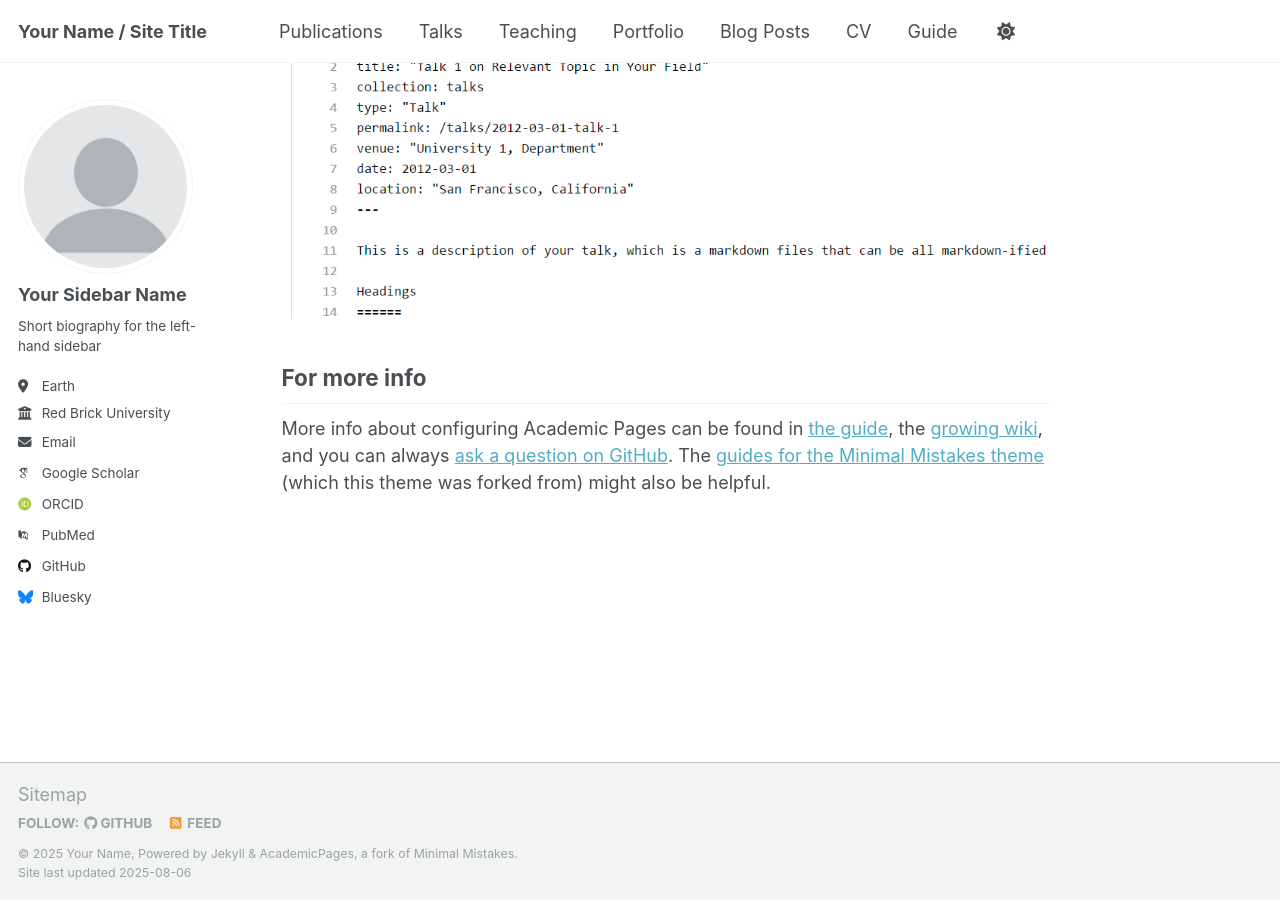
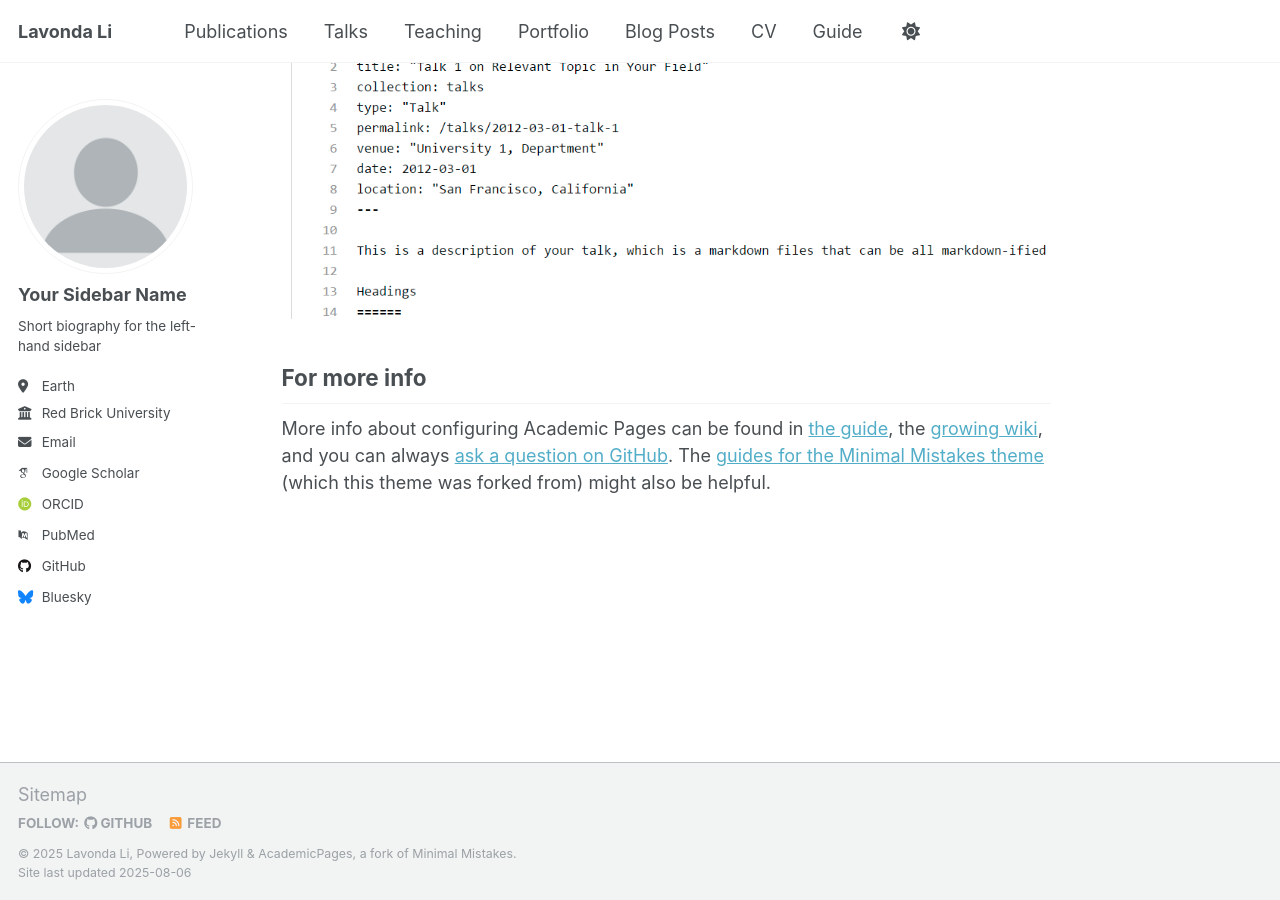
Before and after one commit to lavonda-li/lavonda-li.github.io, a Jekyll site: the page built from _pages/about.md, in a window 1280 px wide and 900 px high, scrolled down 2880 px. Built offline with Jekyll 4.4.1, drawn with Linux system fonts in a browser that asks for light colours; some web fonts are replaced; a script that is not in the unit is left out.

Commit message:
first commit changed name

```diff
--- a/_config.yml
+++ b/_config.yml
@@ -9,13 +9,13 @@
 # Basic Site Settings
 locale                   : "en-US"
 site_theme               : "default"
-title                    : "Your Name / Site Title"
+title                    : "Lavonda Li"
 title_separator          : "-"
-name                     : &name "Your Name"
+name                     : &name "Lavonda Li"
 description              : &description "personal description"
 url                      : https://academicpages.github.io # the base hostname & protocol for your site e.g. "https://[your GitHub username].github.io" or if you already have some other page hosted on Github then use "https://[your GitHub username].github.io/[Your Repo Name]"
 baseurl                  : "" # the subpath of your site, e.g. "/blog"
-repository               : "academicpages/academicpages.github.io"
+repository               : "lavonda-li/lavonda-li.github.io"
 
 # Site Author - The following control what appear as part of the author content on the side bar.
 #               If a field is blank the icon and link will not appear, otherwise it will be shown.
```
